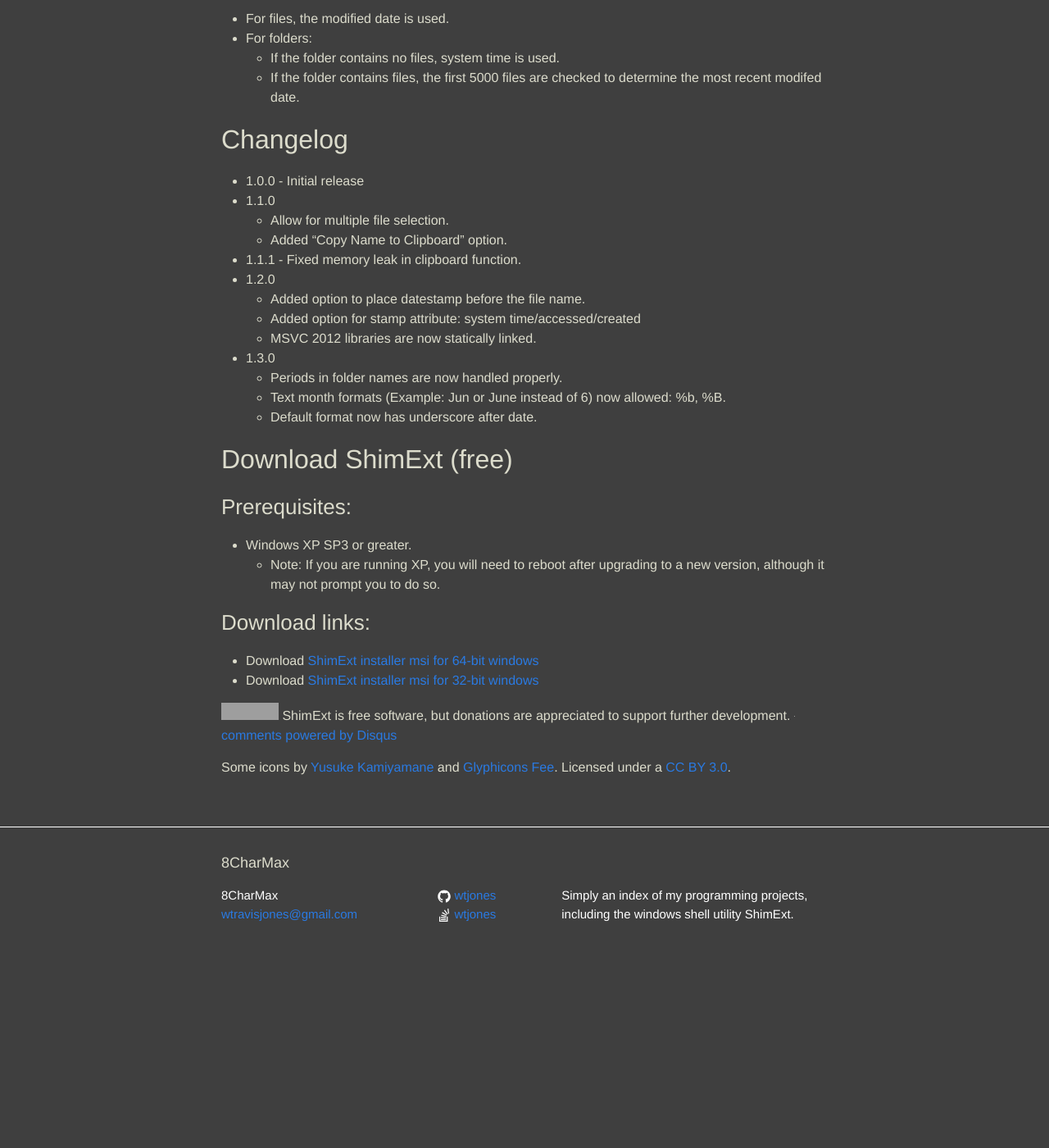
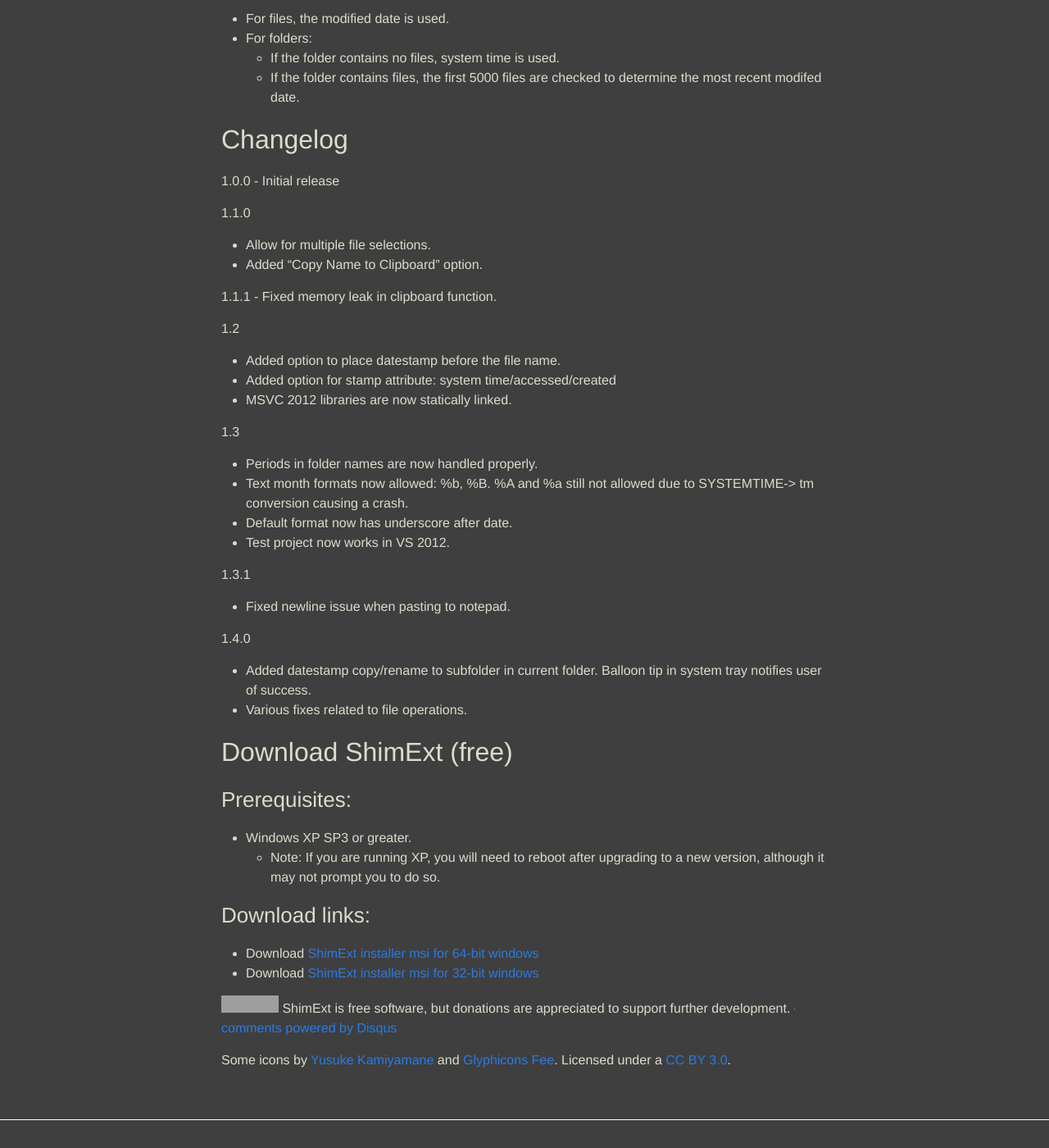
Before and after one commit to wtjones/8charmax, a Jekyll site: the page built from shimext.md, in a window 1280 px wide and 1400 px high, scrolled down 1305 px. Shown: the whole window at 82% size. Built offline with Jekyll 4.4.1, drawn with Linux system fonts in a browser that asks for light colours; comment, search, counter and statistics services are not loaded; before the commit the page ends 2491 px from its top, so only the background shows below that; grey boxes are pictures that could not be loaded.

Commit message:
Update shimext.md

```diff
--- a/shimext.md
+++ b/shimext.md
@@ -50,19 +50,36 @@ Notes
 Changelog
 ---------
 
-* 1.0.0 - Initial release
-* 1.1.0
-    - Allow for multiple file selection.
-    - Added "Copy Name to Clipboard" option.
-* 1.1.1 - Fixed memory leak in clipboard function.
-* 1.2.0
-    - Added option to place datestamp before the file name.
-    - Added option for stamp attribute: system time/accessed/created
-    - MSVC 2012 libraries are now statically linked.
-* 1.3.0
-    - Periods in folder names are now handled properly.
-    - Text month formats (Example: Jun or June instead of 6) now allowed: %b, %B.
-    - Default format now has underscore after date.
+1.0.0 - Initial release
+
+1.1.0
+
+ - Allow for multiple file selections.
+ - Added "Copy Name to Clipboard" option.
+
+1.1.1 - Fixed memory leak in clipboard function.
+
+1.2
+
+ - Added option to place datestamp before the file name.
+ - Added option for stamp attribute: system time/accessed/created
+ - MSVC 2012 libraries are now statically linked.
+
+1.3
+
+ - Periods in folder names are now handled properly.
+ - Text month formats now allowed: %b, %B. %A and %a still not allowed due to SYSTEMTIME-> tm conversion causing a crash.
+ - Default format now has underscore after date.
+ - Test project now works in VS 2012.
+
+1.3.1
+
+  - Fixed newline issue when pasting to notepad.
+
+1.4.0
+
+  - Added datestamp copy/rename to subfolder in current folder. Balloon tip in system tray notifies user of success.
+  - Various fixes related to file operations.
 
 
 Download ShimExt (free)
```
